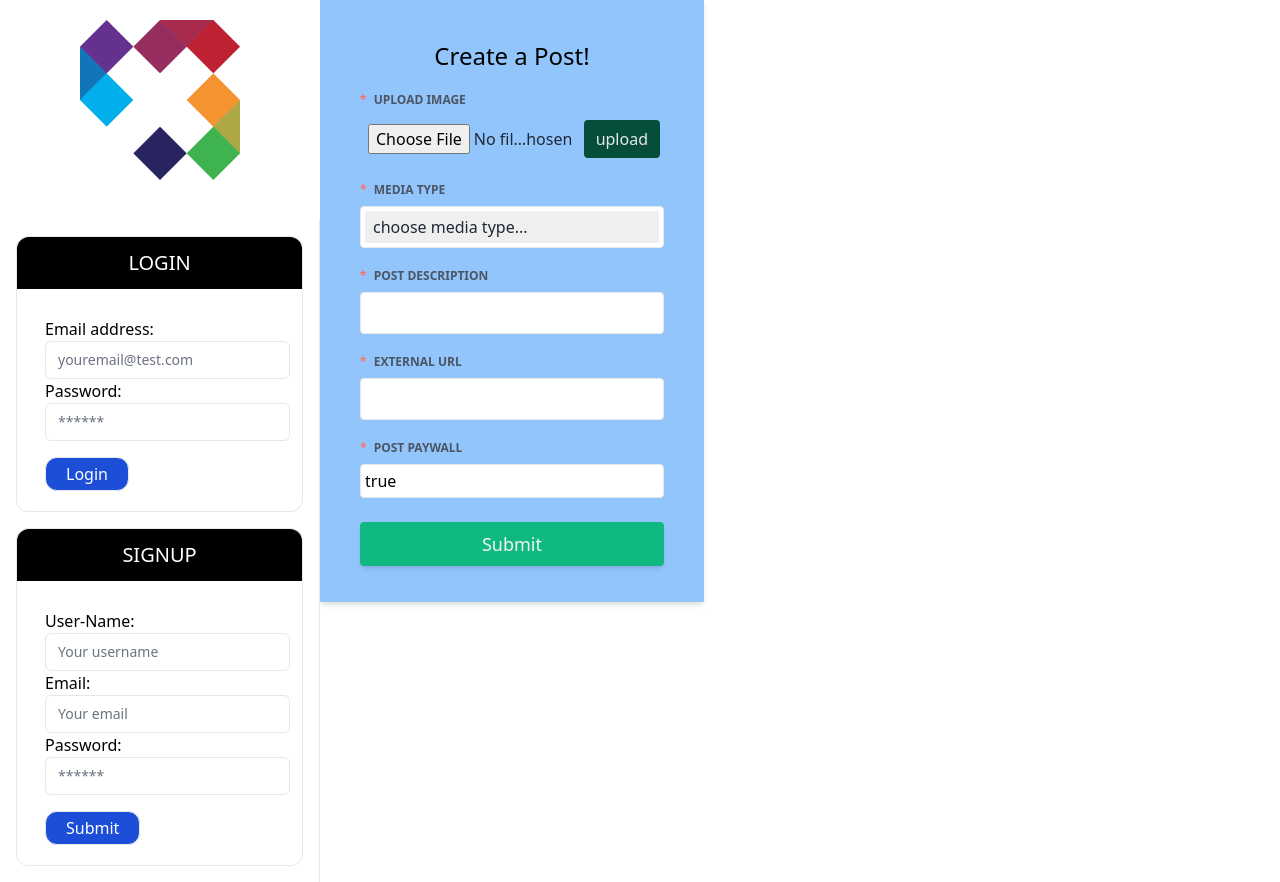
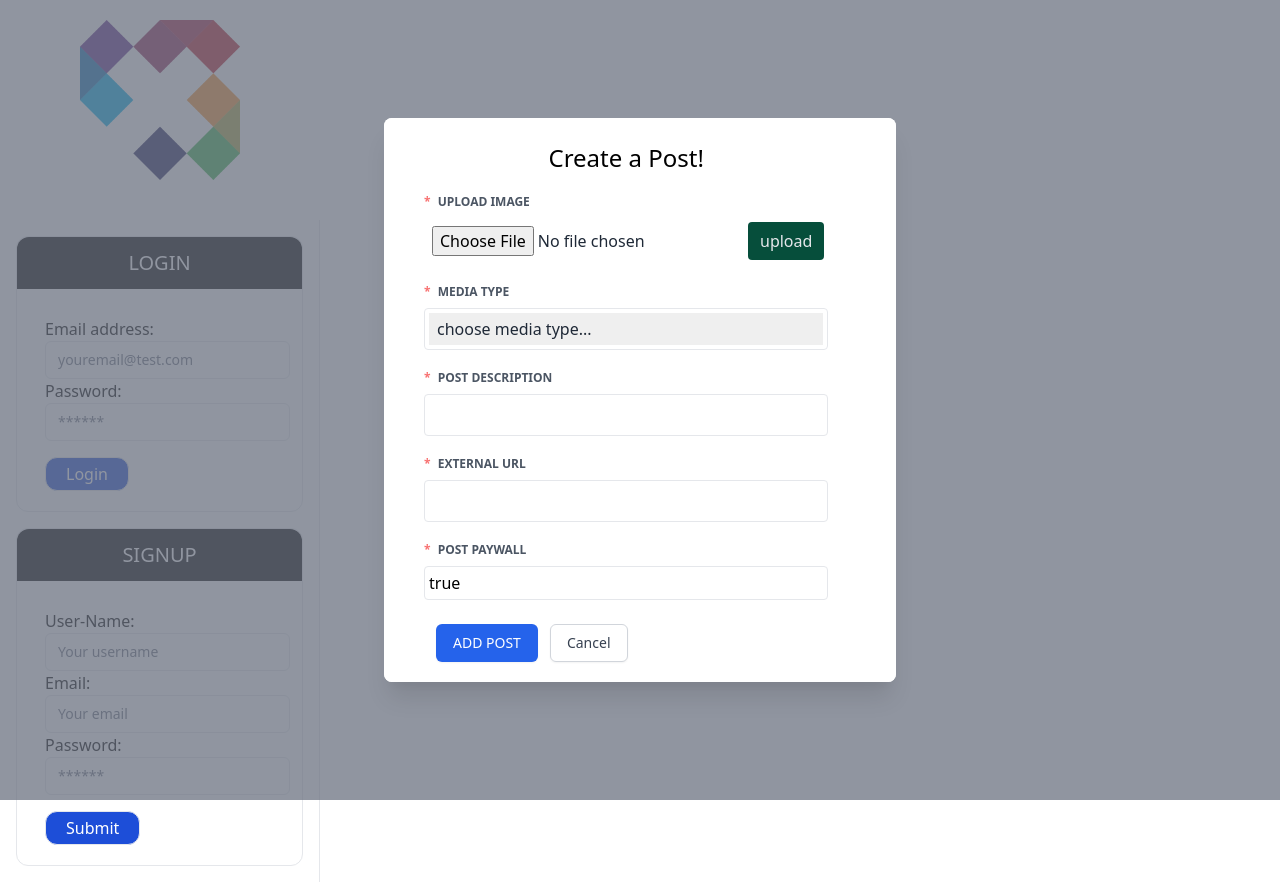
Before and after one commit to Napo-100/creative-square, a React (Create React App) app in the folder client/: page /postform in a window 1280 px wide. Built offline with nearby package versions, Linux system fonts and the light colour scheme; no server answers.

Commit message:
editing the add post modal

```diff
--- a/client/src/pages/AddPost.js
+++ b/client/src/pages/AddPost.js
@@ -93,7 +93,18 @@
   };
 
   return (
-    <div className="shadow-md flex-auto max-w-sm p-10 pb-20 bg-blue-300">
+    <div class="fixed z-10 inset-0 overflow-y-auto">
+      <div class="flex items-end justify-center min-h-screen pt-4 px-4 pb-20 text-center sm:block sm:p-0">
+        <div class="fixed inset-0 transition-opacity" aria-hidden="true">
+          <div class="absolute inset-0 bg-gray-500 opacity-75"></div>
+        </div>
+
+        <span class="hidden sm:inline-block sm:align-middle sm:h-screen" aria-hidden="true">&#8203;</span>
+
+        <div class="inline-block align-bottom bg-white rounded-lg text-left overflow-hidden shadow-xl transform transition-all sm:my-8 sm:align-middle sm:max-w-lg sm:w-full" role="dialog" aria-modal="true" aria-labelledby="modal-headline">
+          <div class="bg-white px-4 pt-5 pb-4 sm:p-6 sm:pb-4">
+            <div class="sm:flex sm:items-start">
+              <div class="mt-3 text-center sm:mt-0 sm:ml-4 sm:text-left">
                 <h2 className="text-2xl text-center">Create a Post!</h2>
                 <div className="w-full">
                   <div className="font-bold h-6 mt-3 text-gray-600 text-xs leading-8 uppercase">
@@ -190,15 +201,21 @@
                     </div>
                   </div>
                   <div className="mt-6 relative">
-          <button
-            className="shadow-md font-medium py-2 px-4 bg-green-500 text-gray-100
-                  cursor-pointer bg-teal-600 rounded text-lg tr-mt  absolute text-center w-full"
-            type="submit"
-          >
-            Submit
+                    <button type="submit" className="mb-1 w-full inline-flex justify-center rounded-md border border-transparent shadow-sm px-4 py-2 bg-blue-600 text-base font-medium text-white hover:bg-red-700 focus:outline-none focus:ring-2 focus:ring-offset-2 focus:ring-red-500 sm:ml-3 sm:w-auto sm:text-sm">
+                      ADD POST
                         </button>
+                    <Link to="/">
+                      <button type="cancel" className="mt-4 w-full inline-flex justify-center rounded-md border border-gray-300 shadow-sm px-4 py-2 bg-white text-base font-medium text-gray-700 hover:bg-gray-50 focus:outline-none focus:ring-2 focus:ring-offset-2 focus:ring-indigo-500 sm:mt-0 sm:ml-3 sm:w-auto sm:text-sm">
+                        Cancel
+                      </button>
+                    </Link>
                   </div>
                 </form>
+              </div>
+            </div>
+          </div>
+        </div>
+      </div>
     </div>
   );
 };
```
Lines whose indentation alone changed are shown as unchanged.
